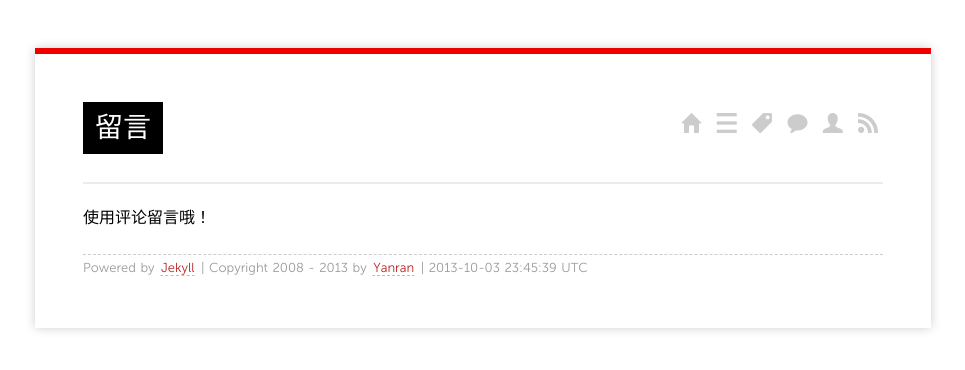
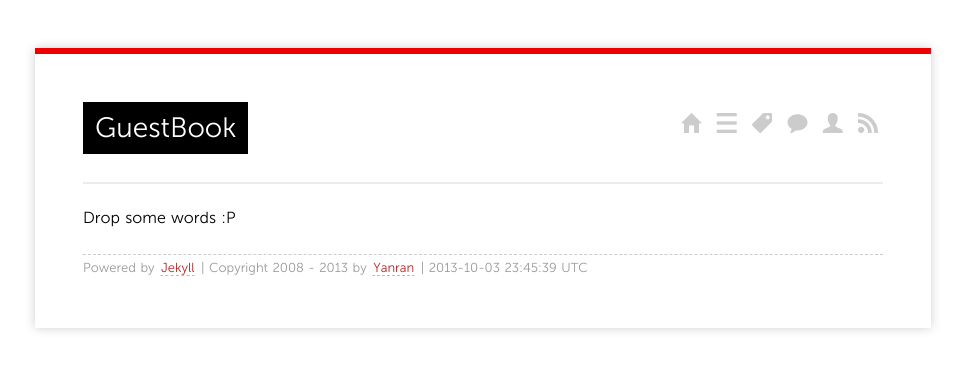
Before and after one commit to niangaotuantuan/niangaotuantuan.github.io, a Jekyll site: the page built from guestbook/index.md, in a window 1280 px wide. Shown: the top 370 px of the page, without its empty margins (157-1122 px from the left). Built offline with Jekyll 4.4.1, drawn with Linux system fonts in a browser that asks for light colours; Markdown is read by kramdown in place of the engine named in the settings; comment, search, counter and statistics services are not loaded.

Commit message:
Update index.md

```diff
--- a/guestbook/index.md
+++ b/guestbook/index.md
@@ -1,7 +1,7 @@
 ---
 layout: page
-title: 留言
+title: GuestBook
 comments: yes
 ---
 
-使用评论留言哦！
+Drop some words :P
```
